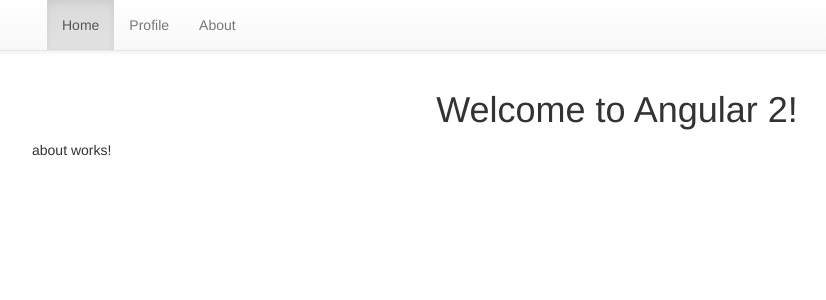
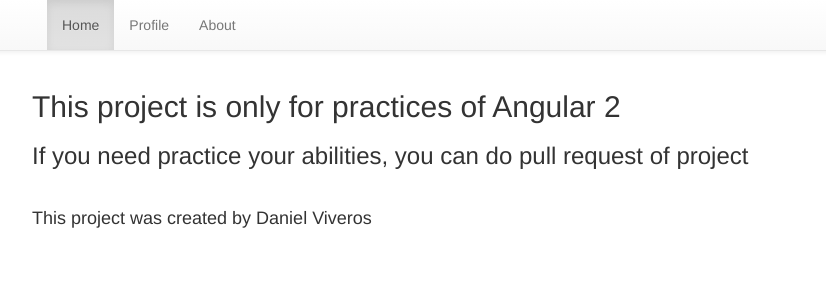
Before and after one commit to vivis996/AngularExample, an Angular app: page /about in a window 1280 px wide. Shown: the top 300 px of the page, without its empty margins (23-849 px from the left). Built offline with nearby package versions, Linux system fonts and the light colour scheme.

Commit message:
Added more content in components profile and about

```diff
--- a/src/app/about/about.component.html
+++ b/src/app/about/about.component.html
@@ -1,3 +1,4 @@
-<p>
-  about works!
-</p>
+<h2>This project is only for practices of Angular 2</h2>
+<h3>If you need practice your abilities, you can do pull request of project</h3>
+<br>
+<h4>This project was created by Daniel Viveros</h4>
--- a/src/app/app.component.html
+++ b/src/app/app.component.html
@@ -1,6 +1,7 @@
 <html>
 
 <head>
+  <title> Welcome to {{ title }}!</title>
   <!-- Latest compiled and minified CSS -->
   <link rel="stylesheet" href="https://maxcdn.bootstrapcdn.com/bootstrap/3.3.7/css/bootstrap.min.css" integrity="sha384-BVYiiSIFeK1dGmJRAkycuHAHRg32OmUcww7on3RYdg4Va+PmSTsz/K68vbdEjh4u"
     crossorigin="anonymous">
@@ -37,15 +38,6 @@
   </nav>
   <div class="container">
     <div class="row">
-      <div class="col-md-12">
-        <div style="text-align: center">
-          <h1>
-            Welcome to {{ title }}!
-          </h1>
-        </div>
-      </div>
-    </div>
-    <div class="row">
       <router-outlet></router-outlet>
     </div>
   </div>
--- a/src/app/profile/profile.component.html
+++ b/src/app/profile/profile.component.html
@@ -1,3 +1,11 @@
-<p>
-  profile works!
-</p>
+<div class="col-md-12">
+  <h1>Welcome User</h1>
+</div>
+<div class="col-md-4">
+  <h3>Name</h3>
+  <h3>Email</h3>
+  <h3>Phone number</h3>
+</div>
+<div class="col-md-3">
+    <img src="/assets/Pictures/image_profileTemp.jpg" class="img-rounded" style="width: 10em">
+</div>
```
Also changed, not shown: src/app/assets/Pictures/image_profileTemp.jpg (added), 1 other file (tests, documents, lock files or other folders).
